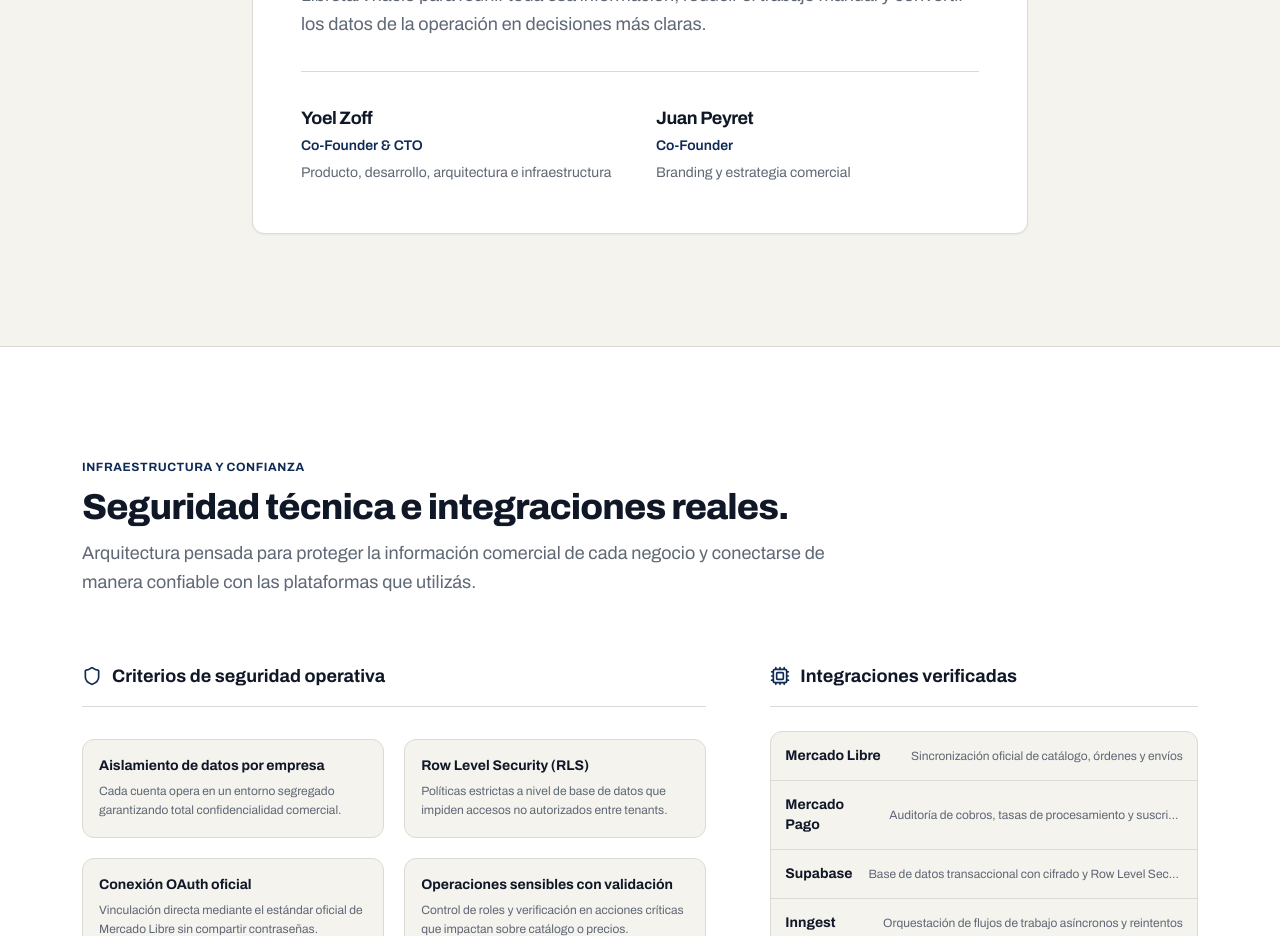
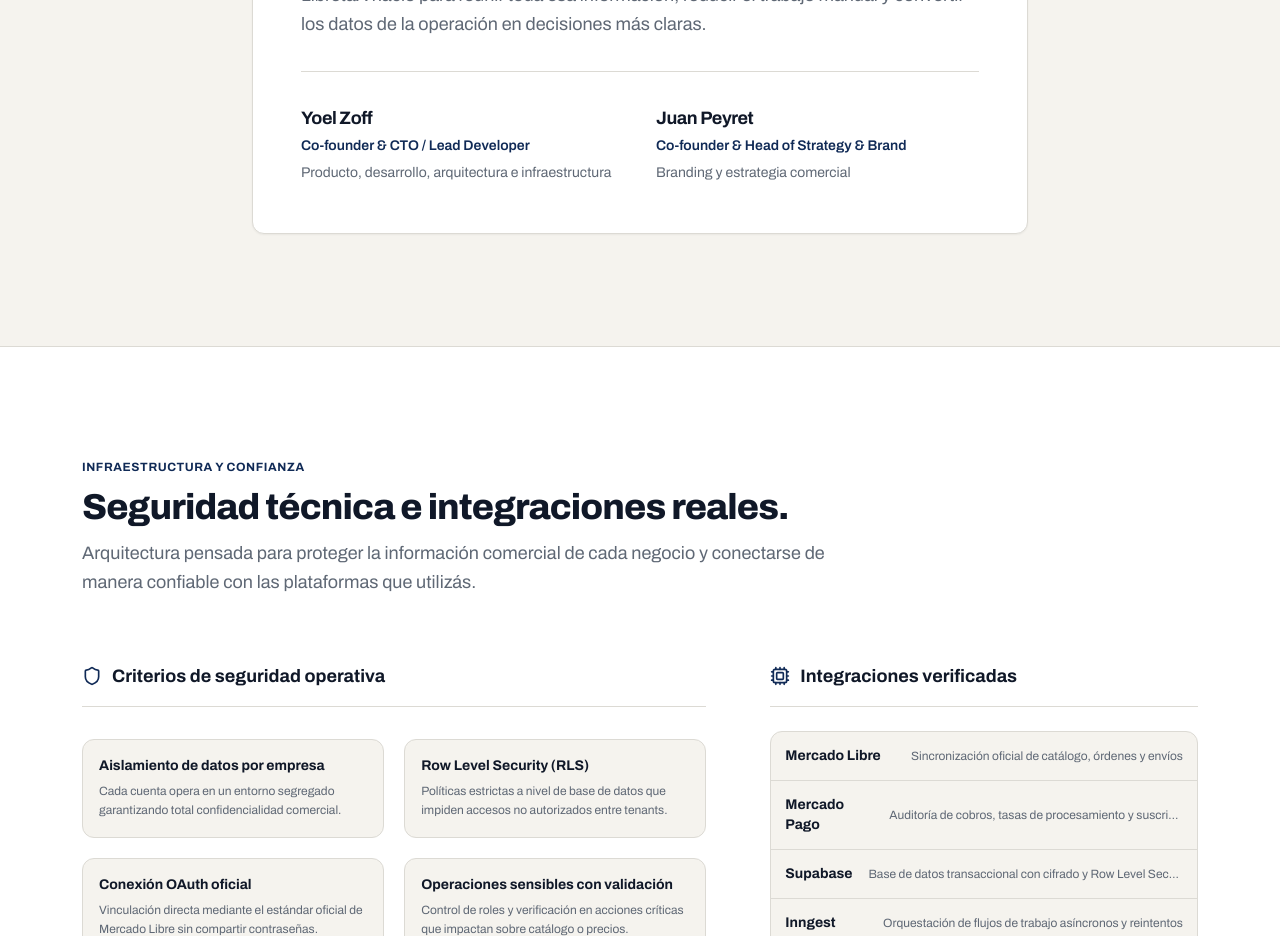
Before and after one commit to yoelzoff-glitch/Stockly, a Next.js app: page / in a window 1280 px wide. Shown: the part 6580-7516 px from the top of the page. Built offline with nearby package versions, Linux system fonts and the light colour scheme.

Commit message:
feat(landing): update founder roles in FounderStory

```diff
--- a/src/components/landing/FounderStory.tsx
+++ b/src/components/landing/FounderStory.tsx
@@ -56,12 +56,12 @@ export function FounderStory() {
             <div className="grid grid-cols-1 md:grid-cols-2 gap-6 md:gap-8">
               <Founder
                 name="Yoel Zoff"
-                role="Co-Founder & CTO"
+                role="Co-founder & CTO / Lead Developer"
                 area="Producto, desarrollo, arquitectura e infraestructura"
               />
               <Founder
                 name="Juan Peyret"
-                role="Co-Founder"
+                role="Co-founder & Head of Strategy & Brand"
                 area="Branding y estrategia comercial"
               />
             </div>
```
